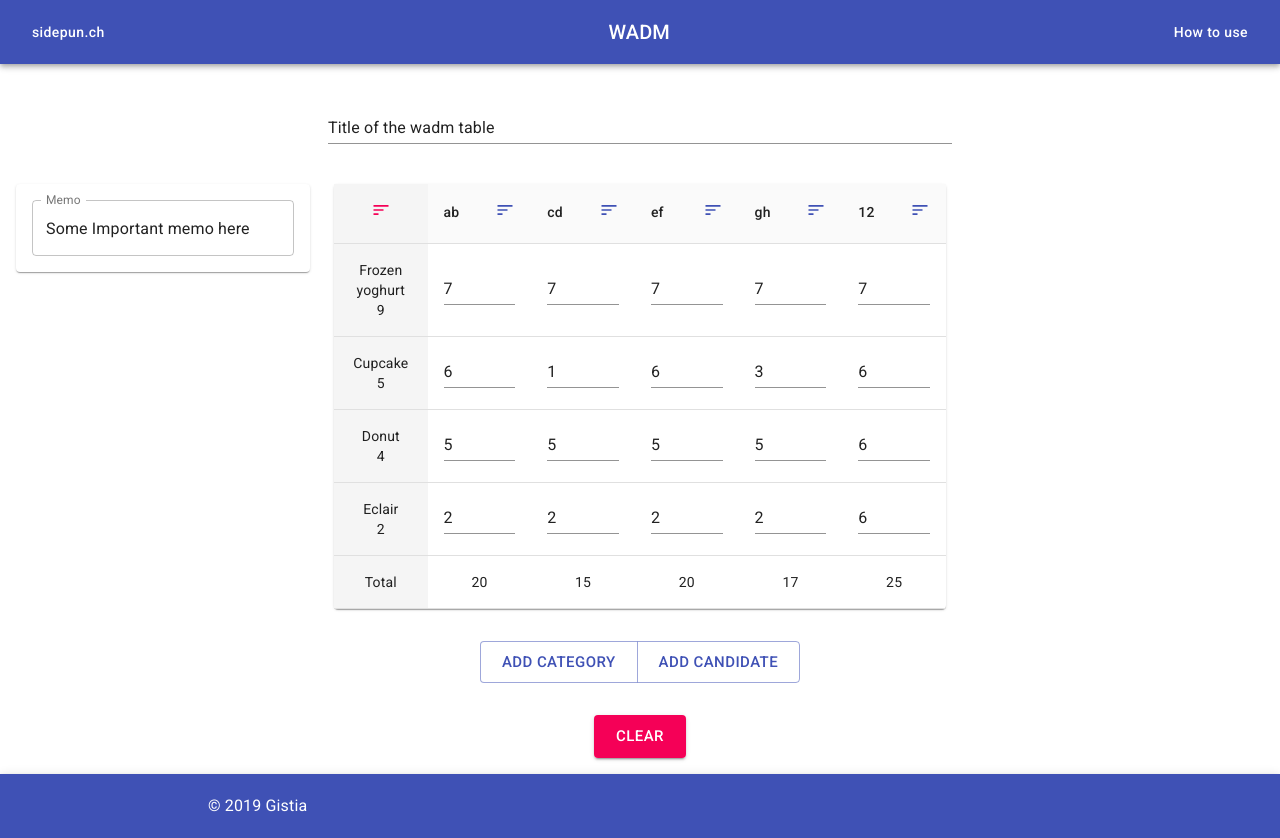
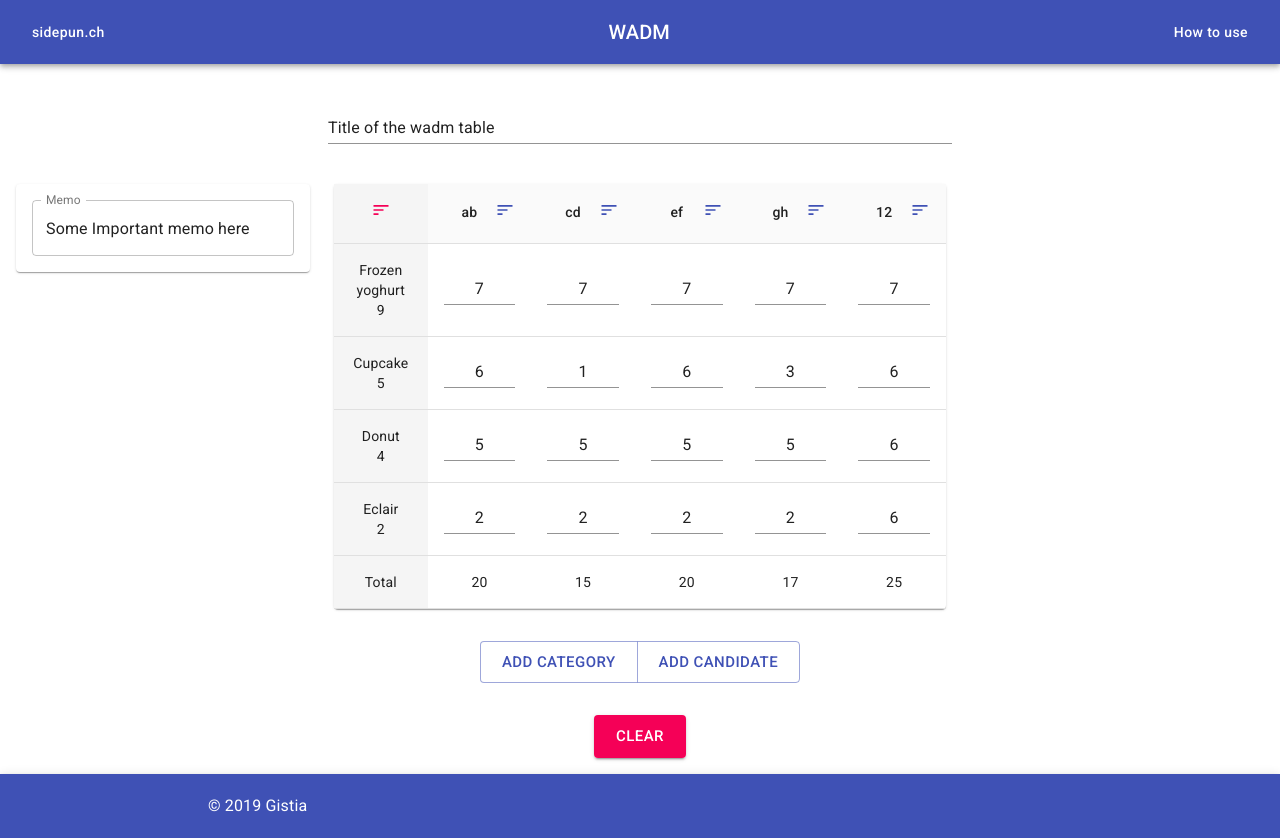
Before and after one commit to kim-sardine/wadm-react, a React (Create React App) app: page / in a window 1280 px wide. Built offline with nearby package versions, Linux system fonts and the light colour scheme; the HTML template or start-up script is replaced by a standard one.

Commit message:
Align head cell

```diff
--- a/src/components/WadmTable.tsx
+++ b/src/components/WadmTable.tsx
@@ -125,21 +125,21 @@ function EnhancedTableHead(props: EnhancedTableProps) {
                         padding="default"
                         sortDirection={orderBy === index ? order : false}
                     >
-                        <Grid justify="space-between" container >
-                            <Grid item onClick={() => openUpdateCandidateDialog(index)} style={{cursor: "pointer"}}>
+                        <Box display="flex">
+                            <Box flexGrow={1} onClick={() => openUpdateCandidateDialog(index)} style={{cursor: "pointer", textAlign: "center"}}>
                                 <span className="Wow">
                                     {candidate.name}
                                 </span>
-                            </Grid>
-                            <Grid item>
+                            </Box>
+                            <Box>
                                 <SortIcon
                                     fontSize='small'
                                     color={orderBy === index ? 'secondary' : 'primary'}
                                     style={{cursor: "pointer"}}
                                     onClick={createSortHandler(index)} />
-                            </Grid>
+                            </Box>
 
-                        </Grid>
+                        </Box>
                     </TableCell>
                 ))}
             </TableRow>
@@ -420,13 +420,14 @@ export default function WadmTable(props: WadmTableProps) {
                                                     </div>
                                                 </TableCell>
                                                 {inputCandidates.map((candidate, index) => (
-                                                    <TableCell key={category.name + candidate.name + index} align="right">
+                                                    <TableCell key={category.name + candidate.name + index} align="center">
                                                         <TextField
                                                             type="text"
                                                             size="small"
                                                             margin="none"
                                                             value={candidate.values[category.index]}
                                                             onChange={(e) => handleCellValueChange(e.target.value, category.index, index)}
+                                                            inputProps={{ style: {textAlign: 'center'} }}
                                                         />
                                                     </TableCell> // TODO: Need Input
                                                 ))}
```
